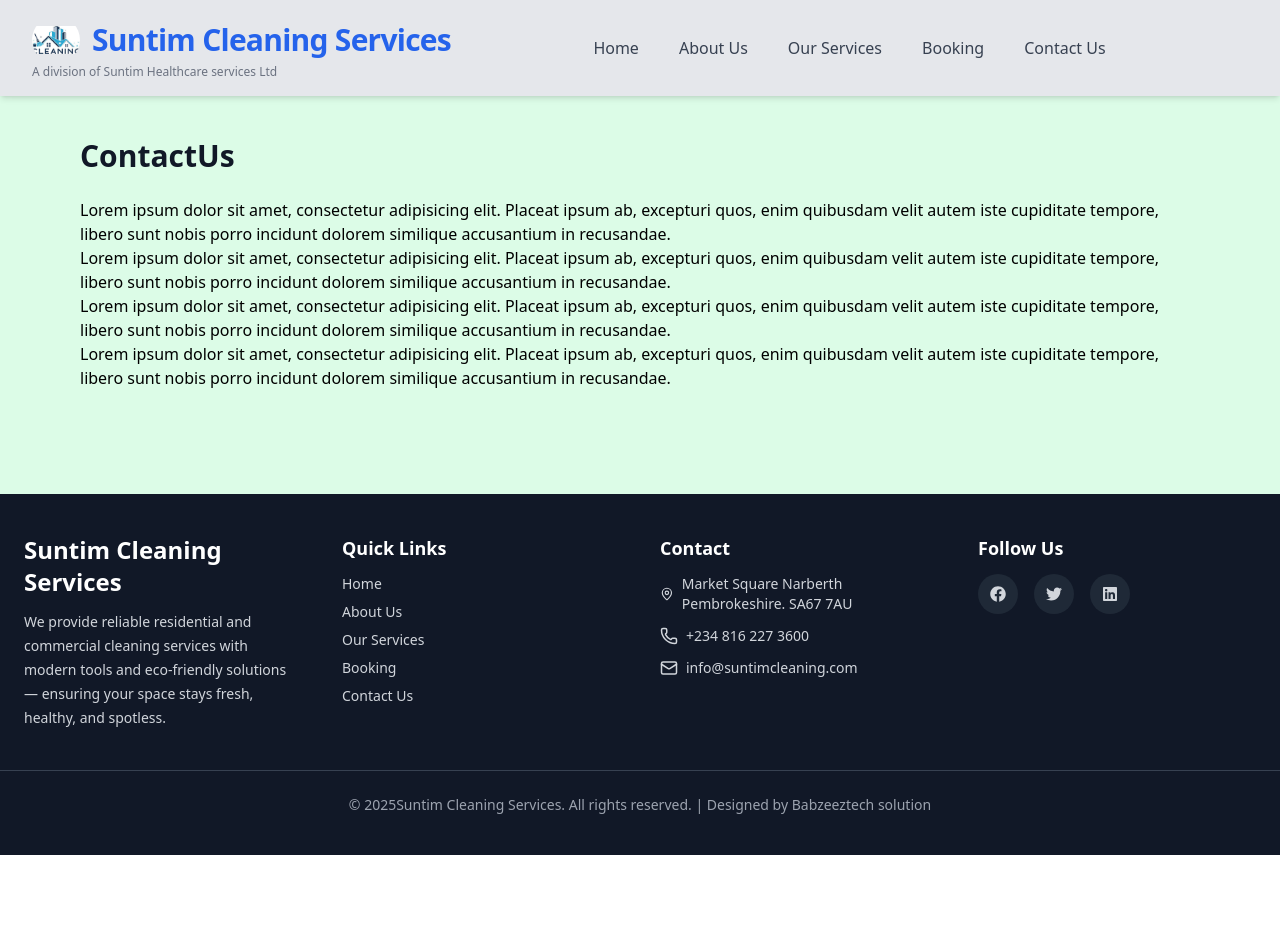
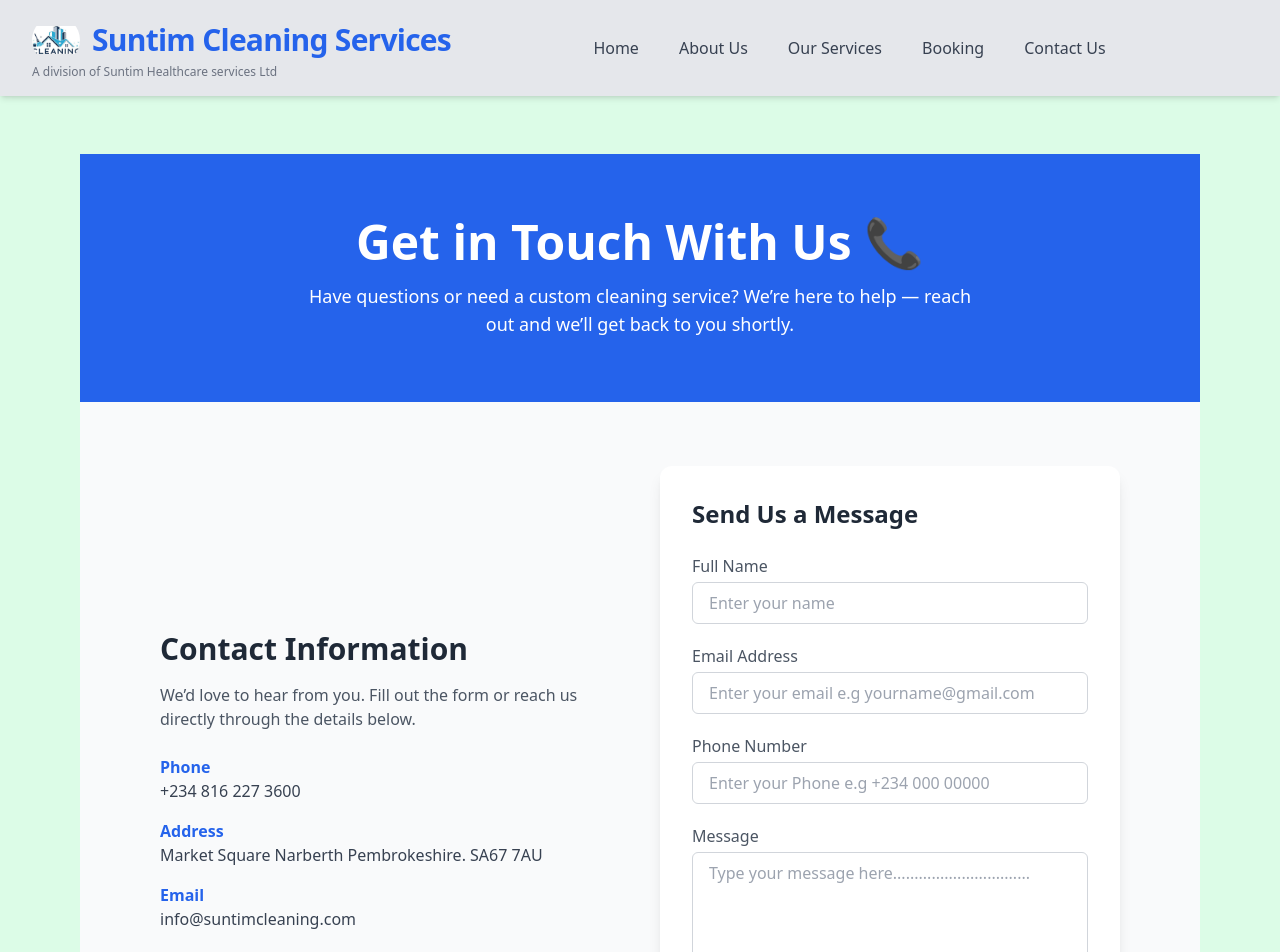
Before and after one commit to Babatundeazeez/Cleaning-services, a React (Vite) app: page /Contact in a window 1280 px wide. Shown: the top 952 px of the page. Before the commit the page ends 855 px from the top, so only its background shows below. Built offline with nearby package versions, Linux system fonts and the light colour scheme.

Commit message:
another commit

```diff
--- /dev/null
+++ b/src/Components/WhatwedoComponent.jsx
@@ -0,0 +1,64 @@
+import { CheckCheck } from 'lucide-react'
+import React from 'react'
+
+const WhatwedoComponent = () => {
+    const services = [
+        {
+            title : "Regular Home & Office Cleaning",
+            image : "./Image/Image 3.jpeg"
+        },
+        {
+            title : "Deep Cleaning Services",
+            image : "./Image/Image 4.jpeg"
+        },
+        {
+            title : "Surface & Floor Cleaning",
+            image : "./Image/Image 5.jpeg"
+        },
+        {
+            title : "End-of-Tenancy Cleaning",
+            image : "./Image/image1.jpeg"
+        },
+        {
+            title : "Post-Renovation Cleanup",
+            image : "./Image/image2.jpeg"
+        },
+        {
+            title : "Custom Maintenance Plans",
+            image : "./Image/Image7.jpeg"
+        }
+    ]
+  return (
+   <div className='grid sm:grid-cols-2 lg:grid-cols-3 gap-8'>
+            {
+                services.map((service, index) =>(
+                    <div
+                    key={index}
+                    className='bg-white border border-green-100 rounded-xl shadow-md hover:shadow-lg transition-all overflow-hidden'>
+                        {/* image section */}
+                        <div className='w-full h-48'>
+                            <img src={service.image}
+                            alt={service.title}
+                            className='w-full h-full object-cover'
+
+                            />
+
+                        </div>
+                        {/* content... */}
+                        <div className='flex items-center space-x-3 p-6'>
+                            <CheckCheck className='text-green-600 w-6 h-6 flex-shrink-0' />
+                            <p className='font-semibold text-gray-700'>
+                                {service.title}
+                            </p>
+
+                        </div>
+
+                    </div>
+                ))
+            }
+
+   </div>
+  )
+}
+
+export default WhatwedoComponent
--- a/src/Pages/AboutUs.jsx
+++ b/src/Pages/AboutUs.jsx
@@ -1,6 +1,7 @@
 import React from 'react'
 import { Link } from 'react-router-dom'
 import {CheckCircle} from 'lucide-react'
+import WhatwedoComponent from '../Components/WhatwedoComponent'
 
 
 const AboutUs = () => {
@@ -45,28 +46,9 @@
         <h2 className='text-3xl font-bold text-green-700 mb-8 text-center'>
           What We Do
         </h2>
-        <div className='grid md:grid-cols-2 lg:grid-cols-3 gap-8 text-left'>
-          {[
-            'Regular Home & Office Cleaning',
-            'Deep Cleaning Services',
-            'Surface & Floor Cleaning',
-            'End-of-Tenancy Cleaning',
-            'Post-Renovation Cleanup',
-            'Custom Maintenance Plans',
-            'Airbnb cleaning',
-            'Caravan cleaning',
-            'Carpet cleaning'
-          ].map((services, index)=>(
-            <div
-            key={index}
-            className='bg-white border border-green-100 rounded-xl shadow-md hover:shadow-lg p-6 flex items-center space-x-3'>
-              <CheckCircle className='text-green-600 w-6 h-6' />
-              <p className='font-semibold text-gray-700'>{services}</p>
 
-            </div>
-          ))}
+        <WhatwedoComponent />
 
-        </div>
       </section>
 
       {/* Why Choose Us....... */}
--- a/src/Pages/Booking.jsx
+++ b/src/Pages/Booking.jsx
@@ -9,7 +9,7 @@
   const [isLoading, setIsLoading] = useState(false)
 
   const onSubmit = async(data) =>{
-    console.log(data);
+    //console.log(data);
     setIsLoading(true)
     const formData = new FormData();
     formData.append("name", data.name);
@@ -18,7 +18,33 @@
     formData.append("service", data.service);
     formData.append("date", data.date);
     formData.append("message", data.message)
-    alert("Form submitted successfully")
+    //alert("Form submitted successfully")
+
+    try {
+      const res = await fetch("http://localhost:3000/api/booking", {
+        method : "POST",
+        headers: {
+          "Content-Type" : "application/json"
+        },
+        body: JSON.stringify(data)
+      });
+
+      const shows = await res.json();
+      if (shows.success){
+        alert("Booking submitted successfully")
+      }
+      else{
+        alert("something went wrong")
+      }
+    } catch (error) {
+        console.error("Booking error", error);
+        alert("server error. please try again later")
+
+    }finally{
+      setIsLoading(false)
+    }
+
+
 
   }
   return (
@@ -75,7 +101,7 @@
         placeholder='e.g +234 810 018 66661'
         className='w-full border border-gray-300 rounded-lg px-4 py-3 focus:outline-none focus:ring-2 focus:ring-blue-500'
         {...register("phone", {required: "Phone number is required"})} />
-         {errors.email && <p className="text-red-500 text-sm">{errors.phone.message}</p>}
+         {errors.phone && <p className="text-red-500 text-sm">{errors.phone.message}</p>}
        </div>
        {/* For Services type....... */}
 
--- a/src/Pages/ContactUs.jsx
+++ b/src/Pages/ContactUs.jsx
@@ -1,18 +1,132 @@
 import React from 'react'
+import { useForm } from 'react-hook-form'
 
 const ContactUs = () => {
+  const {register, handleSubmit, formState: {errors}} = useForm()
+
+  const submitMessage = (data) =>{
+    console.log(data);
+
+  }
   return (
     <>
-    <div className='mt-6'>
-        <h1 className='text-3xl font-bold text-gray-900 mb-6 text-left'>
-          ContactUs
+    <div className='mt-10'>
+      {/* header section */}
+      <section className='bg-blue-600 text-white py-16 text-center px-6 md:px-12'>
+        <h1 className='text-3xl md:text-5xl font-extrabold mb-4'>
+          Get in Touch With Us 📞
         </h1>
+        <p className='text-lg max-w-2xl mx-auto'>
+        Have questions or need a custom cleaning service? We’re here to help —
+        reach out and we’ll get back to you shortly.
+        </p>
+
+      </section>
+      {/* contact form section................. */}
+       <section className='py-16 px-6 md:px-20 bg-gray-50'>
+        <div className='max-w-6xl mx-auto grid md:grid-cols-2 gap-10 items-center'>
+          {/* contact Info */}
+          <div>
+            <h2 className='text-3xl font-bold text-gray-800 mb-4'>
+              Contact Information
+            </h2>
+            <p className='text-gray-600 mb-6'>
+            We’d love to hear from you. Fill out the form or reach us directly
+            through the details below.
+            </p>
+            <div className='space-y-4'>
+              <div>
+                <h3 className='font-semibold text-blue-600'>Phone</h3>
+                <p className='text-gray-700'>+234 816 227 3600</p>
+              </div>
+              <div>
+                <h3 className='font-semibold text-blue-600'>Address</h3>
+                <p className='text-gray-700'>Market Square Narberth Pembrokeshire. SA67 7AU</p>
+              </div>
+              <div>
+                <h3 className='font-semibold text-blue-600'>Email</h3>
+                <p className='text-gray-700'>info@suntimcleaning.com</p>
+              </div>
+
+            </div>
+
+          </div>
+          {/* form section/......... */}
+          <form action="" className='bg-white p-8 rounded-xl shadow-lg' onSubmit={handleSubmit(submitMessage)}>
+            <h2 className='text-2xl font-bold text-gray-800 mb-6'>
+            Send Us a Message
+            </h2>
+            <div className='grid gap-5'>
+              <div>
+                <label htmlFor="name" className='block text-gray-600 mb-1'> Full Name</label>
+                <input
+                type="text"
+                id="name"
+                placeholder='Enter your name'
+                className='w-full border border-gray-300 rounded-md px-4 py-2 focus:ring-2 focus:ring-blue-500 focus:outline-none'
+                {...register("name", {required: "Name is required"})}
+                />
+                 {errors.name && <p className="text-red-500 text-sm">{errors.name.message}</p>}
+              </div>
+              {/* Email */}
+              <div>
+              <label htmlFor="" className='block text-gray-600 mb-1'> Email Address</label>
+                <input
+                type="email"
+                name=""
+                id="email"
+                placeholder='Enter your email e.g yourname@gmail.com'
+                className='w-full border border-gray-300 rounded-md px-4 py-2 focus:ring-2 focus:ring-blue-500 focus:outline-none'
+                {...register("email", {required: "Email is required"})}
+                />
+                {errors.email && <p className="text-red-500 text-sm">{errors.email.message}</p>}
+
+              </div>
+              {/* Phone */}
+              <div>
+              <label htmlFor="" className='block text-gray-600 mb-1'> Phone Number</label>
+                <input
+                type="tel"
+                name=""
+                id="phone"
+                placeholder='Enter your Phone e.g +234 000 00000'
+                className='w-full border border-gray-300 rounded-md px-4 py-2 focus:ring-2 focus:ring-blue-500 focus:outline-none'
+                {...register("phone")}
+                />
+                {errors.phone && <p className="text-red-500 text-sm">{errors.phone.message}</p>}
+
+              </div>
+              {/* message */}
+              <div>
+                <label htmlFor="" className='block text-gray-600 mb-1'>Message</label>
+                <textarea
+                name="message"
+                id="message"
+                rows="5"
+                placeholder='Type your message here................................'
+                className='w-full border border-gray-300 rounded-md px-4 py-2 focus:ring-2 focus:ring-blue-500 focus:outline-none'
+                {...register("message")}
+                ></textarea>
+                 {errors.message && <p className="text-red-500 text-sm">{errors.message.message}</p>}
+              </div>
+
+              {/* submit button */}
+              <button
+              type='submit'
+              className='bg-blue-600 text-white py-3 px-6 rounded-md hover:bg-blue-700 transition-all font-semibold'>
+                Send Message
+              </button>
+
+            </div>
+
+          </form>
+
+        </div>
+
+       </section>
 
     </div>
-    <p>Lorem ipsum dolor sit amet, consectetur adipisicing elit. Placeat ipsum ab, excepturi quos, enim quibusdam velit autem iste cupiditate tempore, libero sunt nobis porro incidunt dolorem similique accusantium in recusandae.</p>
-    <p>Lorem ipsum dolor sit amet, consectetur adipisicing elit. Placeat ipsum ab, excepturi quos, enim quibusdam velit autem iste cupiditate tempore, libero sunt nobis porro incidunt dolorem similique accusantium in recusandae.</p>
-    <p>Lorem ipsum dolor sit amet, consectetur adipisicing elit. Placeat ipsum ab, excepturi quos, enim quibusdam velit autem iste cupiditate tempore, libero sunt nobis porro incidunt dolorem similique accusantium in recusandae.</p>
-    <p>Lorem ipsum dolor sit amet, consectetur adipisicing elit. Placeat ipsum ab, excepturi quos, enim quibusdam velit autem iste cupiditate tempore, libero sunt nobis porro incidunt dolorem similique accusantium in recusandae.</p>
+
     </>
 
   )
--- a/src/Pages/HomePage.jsx
+++ b/src/Pages/HomePage.jsx
@@ -40,16 +40,26 @@
 
 
         {[
-          {title: 'Regular Cleaning', desc: 'Keep your home or office clean on a weekly or monthly schedule.'},
-          {title: 'Deep Cleaning', desc: 'Detailed cleaning for hidden areas — perfect for spring or post-event cleaning.' },
-          {title: 'Office Cleaning', desc: 'Maintain a fresh and productive workspace with our corporate cleaning solutions.'},
-          {title: 'End of Tenancy', desc: 'Move-out cleanups that restore your property to its sparkling best.'}
+          {title: 'Regular Cleaning', desc: 'Keep your home or office clean on a weekly or monthly schedule.', image : "./Image/Image7.jpeg"},
+          {title: 'Deep Cleaning', desc: 'Detailed cleaning for hidden areas — perfect for spring or post-event cleaning.', image: "./Image/image1.jpeg" },
+          {title: 'Office Cleaning', desc: 'Maintain a fresh and productive workspace with our corporate cleaning solutions.', image: "./Image/image2.jpeg"},
+          {title: 'End of Tenancy', desc: 'Move-out cleanups that restore your property to its sparkling best.', image: "./Image/Image 4.jpeg"}
 
         ].map((service, index) => (
           <div
           key={index}
           className='p-8 bg-white rounded-xl shadow-md hover:shadow-xl transition-all duration-300'
           >
+            {/* image...... */}
+            <div className='w-full h-40 mb-4 overflow-hidden rounded-lg'>
+              <img src={service.image}
+              alt={service.image}
+              className='w-full h-full object-cover hover:scale-105 transition-transform duration-300' />
+
+            </div>
+
+            {/* title and description */}
+
             <h3 className='font-semibold text-lg text-blue-600 mb-3'>{service.title}</h3>
             <p className='text-gray-600 text-sm sm:text-base leading-relaxed'>{service.desc}</p>
 
```
